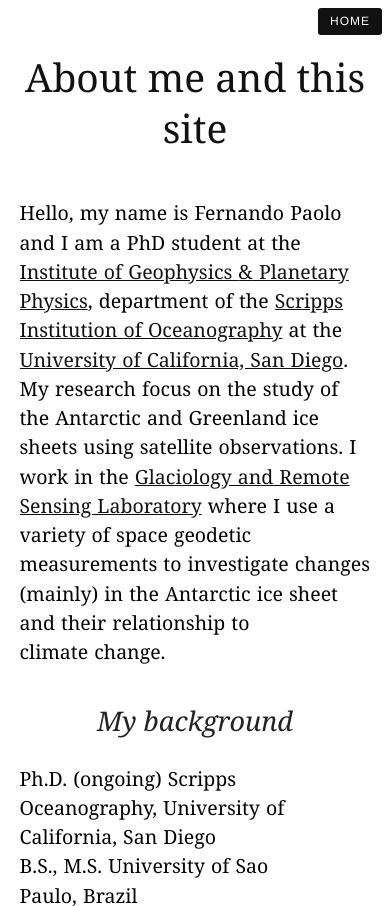
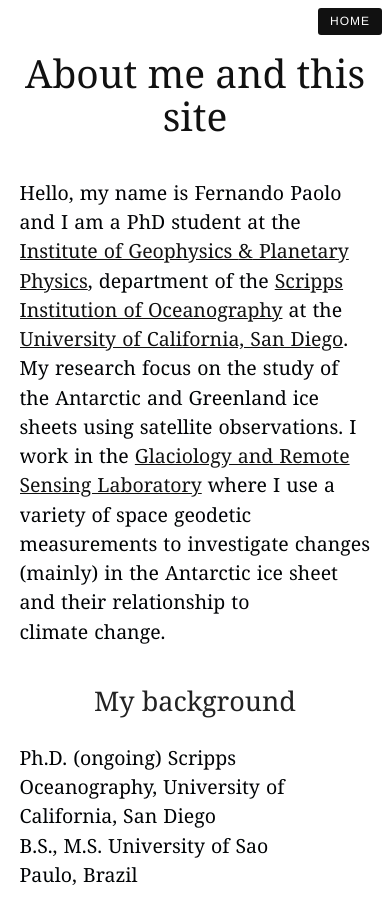
Before and after one commit to jvpoulos/fspaolo.github.com, a plain HTML site: page info/index.html in a window 390 px wide. Shown: the top 906 px of the page. Drawn offline with nearby package versions, Linux system fonts and the light colour scheme.

Commit message:
testing new responsive layout

```diff
--- a/media/css/style.css
+++ b/media/css/style.css
@@ -199,17 +199,18 @@ footer {
     }
     h1 {
         font-size:2.6em;
+        line-height: 1.1em;
         padding-top:15px;
-        padding-bottom:20px;
-        text-align: center;
+        padding-bottom:15px;
     }
     h2 {
         width:100%;
         font-size:1.8em;
-        text-align: center;
+        line-height: 1.3em;
     }
     h1, h2 {
-        line-height: 1.3em;
+        font-style: normal;
+        text-align: center;
     }
     article  {
         padding:0 0 40px 0;
```
